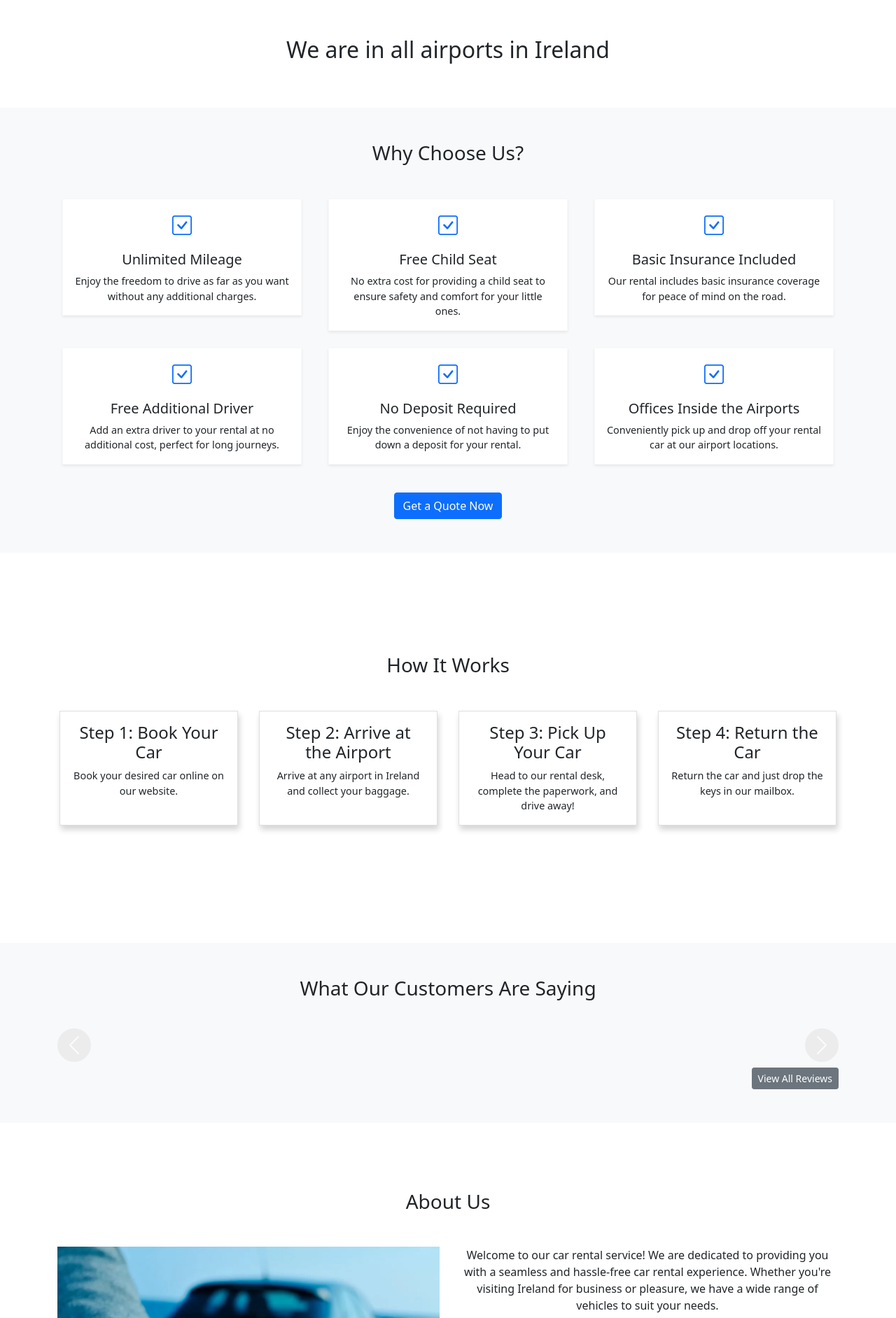
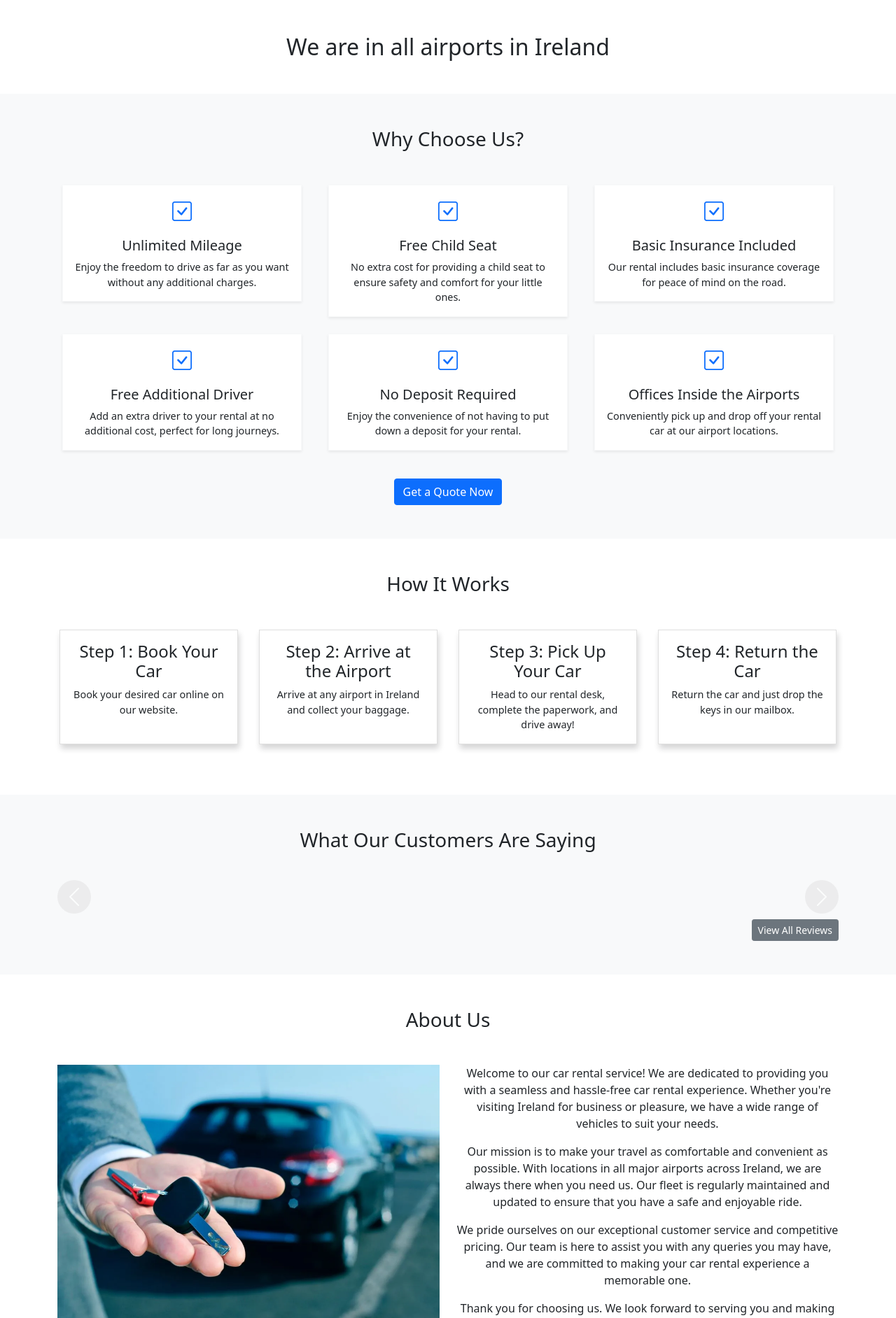
Before and after one commit to OleksiiKova/rent-car-ireland, a Django app: page / in a window 1280 px wide. Shown: the part 92-1976 px from the top of the page at 70% size. Run offline with Django 4.2, Linux system fonts and the light colour scheme; some libraries are stand-ins or nearby versions.

Commit message:
Setup the same css styles for all main headings

```diff
--- a/bookings/templates/bookings/booking.html
+++ b/bookings/templates/bookings/booking.html
@@ -3,9 +3,9 @@
 {% load static %}
 
 {% block content %}
-<div class="container mt-3">
+<div class="container py-5">
     <h2 class="text-center">Car Booking</h2>
-    <div class="d-flex justify-content-center align-items-center search-form">
+    <div class="d-flex justify-content-center align-items-center search-form my-4">
         <div class="col-12 col-lg-8 mt-2">
             <form method="POST" action="{% url 'booking' %}">
                 {% csrf_token %}
--- a/bookings/templates/bookings/confirm_delete.html
+++ b/bookings/templates/bookings/confirm_delete.html
@@ -1,10 +1,10 @@
 {% extends "base.html" %}
 
 {% block content %}
-<div class="container">
+<div class="container py-5">
     <div class="row justify-content-center">
         <div class="col-lg-8">
-            <h2 class="text-center my-4">Delete Booking</h2>
+            <h2 class="text-center">Delete Booking</h2>
             <p class="text-center my-4">Are you sure you want to delete the booking for {{ booking.car }}?</p>
             <form method="POST">
                 {% csrf_token %}
--- a/bookings/templates/bookings/edit_booking.html
+++ b/bookings/templates/bookings/edit_booking.html
@@ -3,9 +3,9 @@
 {% load form_tags %}
 
 {% block content %}
-<div class="container">
-    <h2 class="text-center my-4">Edit Booking</h2>
-    <form method="POST">
+<div class="container py-5">
+    <h2 class="text-center">Edit Booking</h2>
+    <form method="POST" class="my-4">
         {% csrf_token %}
         <!-- Display form errors -->
         {% if form.errors %}
--- a/bookings/templates/bookings/my_bookings.html
+++ b/bookings/templates/bookings/my_bookings.html
@@ -4,7 +4,7 @@
 
 {% block content %}
 
-<div class="container mt-3">
+<div class="container py-5">
     <h2 class="text-center">My Bookings</h2>
     {% if bookings %}
     <div class="row justify-content-center mx-1">
--- a/offices/templates/offices/office_list.html
+++ b/offices/templates/offices/office_list.html
@@ -1,9 +1,9 @@
 {% extends "base.html" %}
 
 {% block content %}
-<div class="container mt-3 px-4">
+<div class="container py-5 px-4">
     <h2 class="text-center">Our Locations</h2>
-    <div class="row mt-3">
+    <div class="row my-4">
         <div class="col-12 text-center">
             <select id="officeSelect" class="form-select">
                 {% for office in object_list %}
--- a/static/css/style.css
+++ b/static/css/style.css
@@ -30,7 +30,7 @@
 }
 
 .content-container {
-    margin-top: 80px;
+    margin-top: 92px;
 }
 
 /* -----------------Car list---------------------- */
--- a/templates/base.html
+++ b/templates/base.html
@@ -153,7 +153,7 @@
     </div>
 
     <main class="flex-shrink-0 main-bg">
-        <div class="content-container pt-5 mb-5">
+        <div class="content-container">
             {% block content %}
             <!-- Content Goes here -->
             {% endblock content %}
--- a/userprofile/templates/userprofile/contact_us.html
+++ b/userprofile/templates/userprofile/contact_us.html
@@ -3,8 +3,8 @@
 {% load form_tags %}
 
 {% block content %}
-<div class="container">
-    <h2 class="text-center my-3">Contact Us</h2>
+<div class="container py-5">
+    <h2 class="text-center">Contact Us</h2>
     <div class="row justify-content-center my-4">
         <div class="col-lg-6">
             <p class="">If you have any questions, comments, or feedback, please don't hesitate to reach out
--- a/userprofile/templates/userprofile/edit_review.html
+++ b/userprofile/templates/userprofile/edit_review.html
@@ -4,12 +4,12 @@
 {% load form_tags %}
 
 {% block content %}
-<div class="container">
-    <div class="row justify-content-center my-4">
+<div class="container py-5">
+    <div class="row justify-content-center">
         <div class="col-lg-6">
             <h2 class="text-center">Edit the Review for Booking {{ booking.car }} </h2>
             <p class="text-center">From {{ booking.start_date}} to {{ booking.end_date}}</p>
-            <form method="post">
+            <form method="post" class="my-4">
                 {% csrf_token %}
                 <div class="text-center text-sm-end">
                     <div class="form-group">
--- a/userprofile/templates/userprofile/home.html
+++ b/userprofile/templates/userprofile/home.html
@@ -5,12 +5,12 @@
 {% load range_tags %}
 
 {% block content %}
-<h2 class="text-center mt-3 mb-3">We are in all airports in Ireland</h2>
+<h2 class="text-center my-5 pt-5">We are in all airports in Ireland</h2>
 
 <!-- Advantages Section -->
-<section id="advantages" class="py-5 text-center">
-    <div class="container-fluid bg-light py-5">
-        <div class="container">
+<section id="advantages" class="text-center">
+    <div class="container-fluid bg-light">
+        <div class="container py-5">
             <h3 class="mb-5">Why Choose Us?</h3>
             <div class="row">
                 <!-- Advantage Item -->
@@ -90,9 +90,9 @@
 </section>
 
 <!-- How It Works Section -->
-<section id="how-it-works" class="py-5 text-center">
-    <div class="container-fluid py-5">
-        <div class="container">
+<section id="how-it-works" class="text-center">
+    <div class="container-fluid">
+        <div class="container py-5">
             <h3 class="mb-5">How It Works</h3>
             <div class="row">
                 <div class="col-md-3 d-md-flex px-0 px-lg-2">
@@ -133,9 +133,9 @@
 </section>
 
 <!-- Reviews Section -->
-<section id="reviews" class="py-5">
-    <div class="container-fluid py-5 bg-light">
-        <div class="container">
+<section id="reviews" class="">
+    <div class="container-fluid bg-light">
+        <div class="container py-5">
             <h3 class="mb-5 text-center">What Our Customers Are Saying</h3>
             <div id="carouselExampleControls" class="carousel" data-bs-ride="carousel">
                 <div class="carousel-inner flex align-items-center">
@@ -189,8 +189,9 @@
 </section>
 
 <!-- About Us Section -->
-<section id="about-us" class="py-5 text-center">
-    <div class="container">
+<section id="about-us" class="text-center">
+    <div class="container-fluid">
+        <div class="container py-5">
             <h3 class="mb-5">About Us</h3>
             <div class="row">
                 <div class="col-md-6">
@@ -219,12 +220,13 @@
                 </div>
             </div>
         </div>
+    </div>
 </section>
 
 <!-- FAQ Section -->
-<section id="faq" class="py-5 text-center">
-    <div class="container-fluid py-5 bg-light">
-        <div class="container">
+<section id="faq" class="text-center">
+    <div class="container-fluid bg-light">
+        <div class="container py-5">
             <h3 class="mb-5">Frequently Asked Questions</h3>
             <div class="accordion" id="faqAccordion">
                 <div class="accordion-item">
--- a/userprofile/templates/userprofile/leave_review.html
+++ b/userprofile/templates/userprofile/leave_review.html
@@ -4,12 +4,12 @@
 {% load form_tags %}
 
 {% block content %}
-<div class="container">
-    <div class="row justify-content-center my-4">
+<div class="container py-5">
+    <div class="row justify-content-center">
         <div class="col-lg-6">
             <h2 class="text-center">Leave a Review for Booking {{ booking.car }} </h2>
             <p class="text-center">From {{ booking.start_date}} to {{ booking.end_date}}</p>
-            <form method="post">
+            <form method="post" class="my-4">
                 {% csrf_token %}
                 <div class="text-center text-sm-end">
                     <div class="form-group">
--- a/userprofile/templates/userprofile/my_profile.html
+++ b/userprofile/templates/userprofile/my_profile.html
@@ -3,7 +3,7 @@
 {% load form_tags %}
 
 {% block content %}
-<div class="container mt-3">
+<div class="container py-5">
     <h2 class="text-center">My Profile</h2>
     <div class="row justify-content-center my-4">
         <div class="col-lg-6">
--- a/userprofile/templates/userprofile/my_reviews.html
+++ b/userprofile/templates/userprofile/my_reviews.html
@@ -6,7 +6,7 @@
 
 {% block content %}
 
-<div class="container mt-3">
+<div class="container py-5">
     <h2 class="text-center">My Reviews</h2>
     <div class="row justify-content-center mx-1">
         <div class="col-lg-8">
```
Lines whose indentation alone changed are shown as unchanged.
